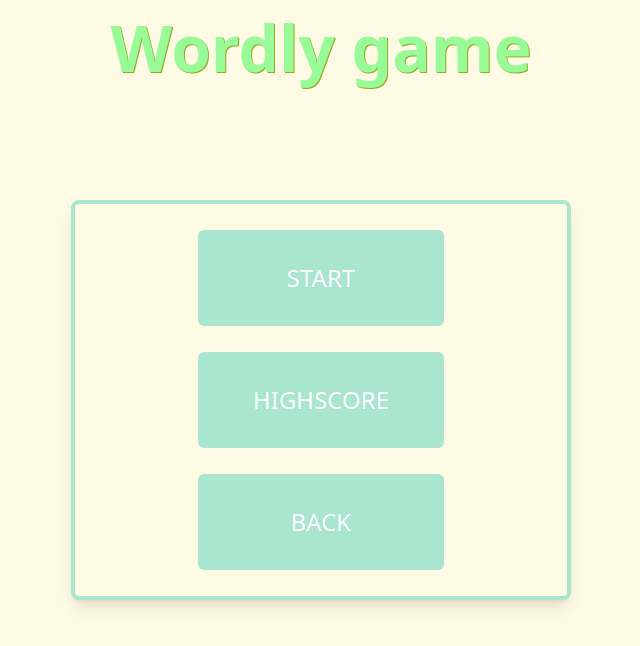
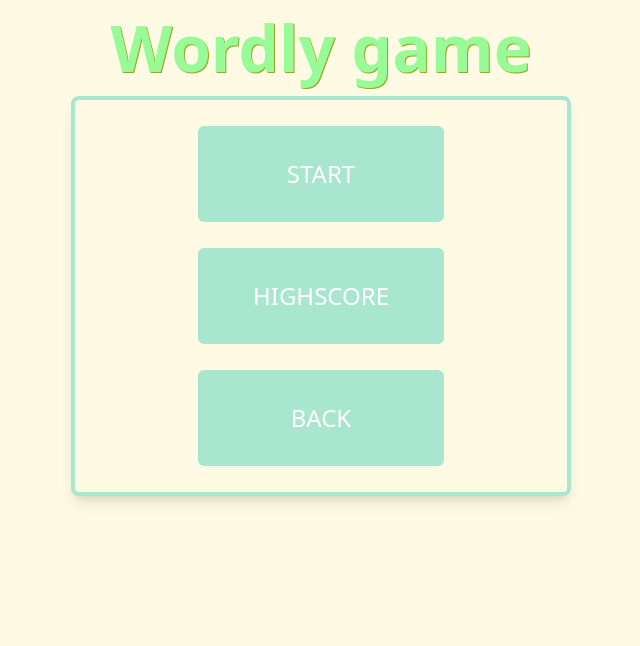
Before and after one commit to Roshan2022Anand/Play_me, a Next.js app: page /wordly-game in a window 1280 px wide. Shown: the top 646 px of the page, without its empty margins (319-959 px from the left). Built offline with nearby package versions, Linux system fonts and the light colour scheme.

Commit message:
updated the css of the wordly game

```diff
--- a/app/wordly-game/page.js
+++ b/app/wordly-game/page.js
@@ -237,8 +237,8 @@ const page = () => {
   return (
     <>
       <Screen />
-      <main className='w-screen h-screen flex flex-col justify-center items-center'>
-        <header className='absolute top-0'>Wordly game</header>
+      <main className='w-screen h-screen flex flex-col justify-start items-center'>
+        <header className=''>Wordly game</header>
 
         {(startGameState == 0) ? <Menu start={setstartGameState} /> :
           <section>
```
